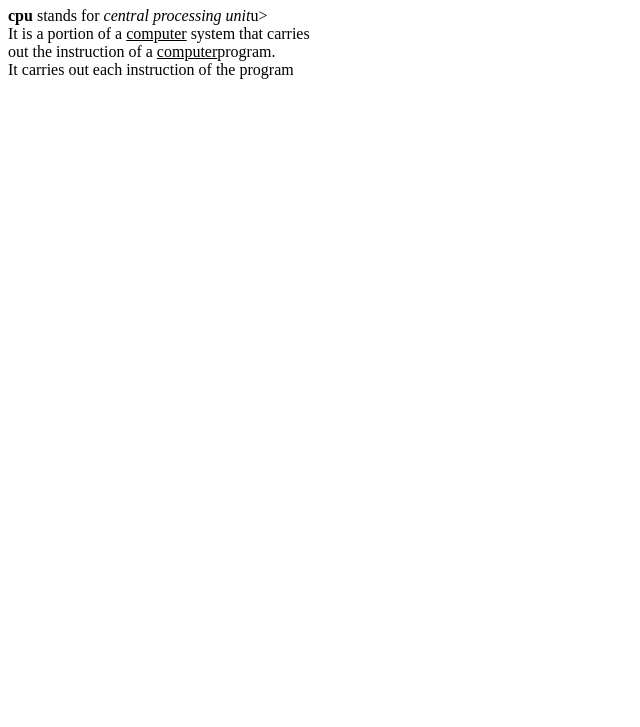
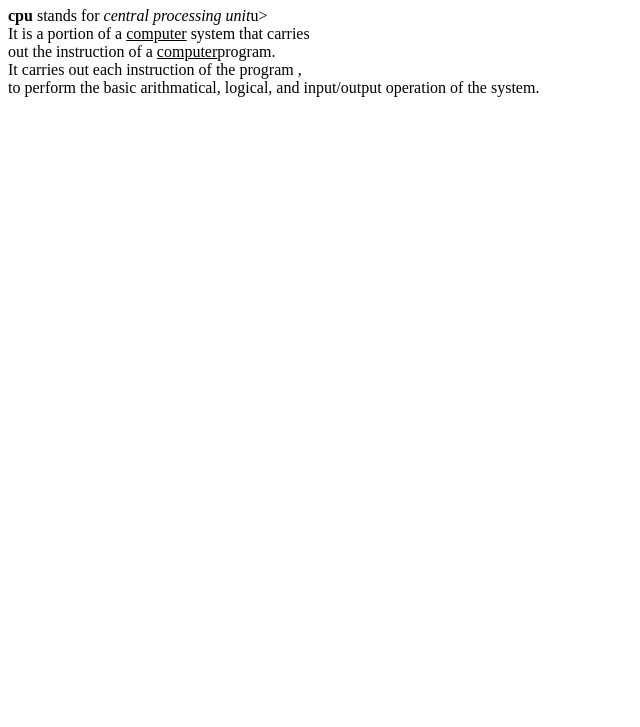
Before and after one commit to iamneo-production/ffebcdaacbfcadaeccdfffebaeceaec, a website: page public/index.html in a window 1280 px wide. Shown: the part 73-800 px from the top of the page, without its empty margins (0-640 px from the left). Drawn offline with Linux system fonts and the light colour scheme.

Commit message:
Backup Commit

```diff
--- a/public/index.html
+++ b/public/index.html
@@ -12,7 +12,8 @@
     <h2u><b>cpu</b> stands for <i>central processing unit</i></>u></h2><br>
     It is a portion of a <u>computer</u> system that carries<br>
     out the instruction of a <u>computer</u>program.<br>
-    It carries out each instruction of the program <br>
+    It carries out each instruction of the program ,<br>
+    to perform the basic arithmatical, logical, and input/output operation of the system.<br>
 
 </body>
 </html>
```
